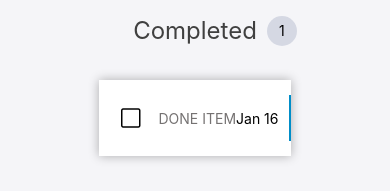
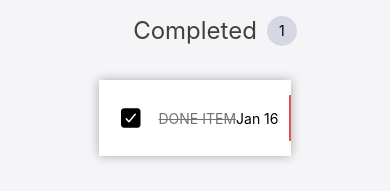
Before and after one commit to materally/todoapp-react-native, a React Native app: screen /Completed in a window 390 px wide. Shown: the top 191 px of the page. Built offline with nearby package versions, Linux system fonts and the light colour scheme.

Commit message:
feat: :lipstick: completed list style

```diff
--- a/components/Item.tsx
+++ b/components/Item.tsx
@@ -5,18 +5,18 @@ import { item } from "../consts/ui";
 import { Item as ItemProps } from "../store/model";
 import { dateFormat } from "../utils/dateFormat";
 
-export function Item({ title, date, onPress, onLongPress }: ItemProps): JSX.Element {
+export function Item({ title, date, onPress, onLongPress, done }: ItemProps): JSX.Element {
 
   return (
     <TouchableOpacity style={styles.container} onPress={onPress} onLongPress={onLongPress}>
-      <View style={styles.innerContainer}>
+      <View style={{ ...styles.innerContainer, borderRightColor: done ? item.borderCompletedColor : item.borderUnCompletedColor }}>
 
         <View style={styles.checkboxContainer}>
-          <Ionicons name='ios-square-outline' size={24} />
+          <Ionicons name={done ? 'ios-checkbox' : 'ios-square-outline'} size={24} />
         </View>
 
         <View style={styles.titleContainer}>
-          <Text style={styles.title}>{ title }</Text>
+          <Text style={{ ...styles.title, textDecorationLine: done ?'line-through' : 'none' }}>{ title }</Text>
         </View>
 
         <View style={styles.date}>
@@ -45,7 +45,6 @@ const styles = StyleSheet.create({
 
   innerContainer: {
     borderRightWidth: 2,
-    borderRightColor: item.borderUnCompletedColor,
     borderStyle: 'solid',
     display: 'flex',
     justifyContent: 'space-between',
--- a/consts/ui.ts
+++ b/consts/ui.ts
@@ -15,6 +15,7 @@ export const button = {
 }
 
 export const item = {
+  borderCompletedColor: '#E15356',
   borderUnCompletedColor: '#008DC8',
   titleColor: '#757272'
 }
```
